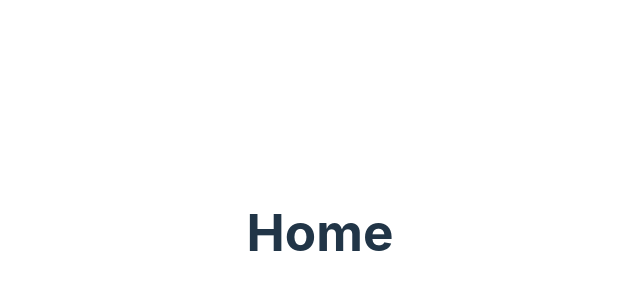
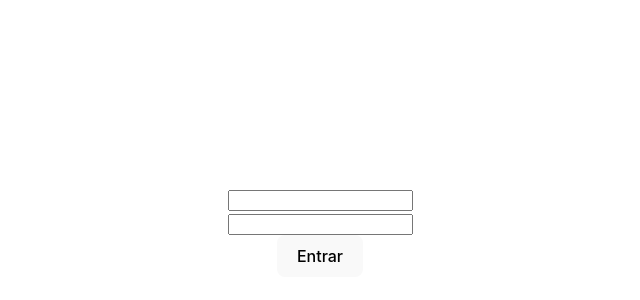
Before and after one commit to qmclouca/MercadoFacilFront, a React (Vite) app: page / in a window 1280 px wide. Shown: the part 168-468 px from the top of the page, without its empty margins (320-960 px from the left). Built offline with nearby package versions, Linux system fonts and the light colour scheme.

Commit message:
métodos de login

```diff
--- /dev/null
+++ b/src/Componentes/Login/Login.tsx
@@ -0,0 +1,65 @@
+import { useState } from "react";
+import { LoginData } from "../../Interfaces/LoginData";
+import { LoginAPI } from "../../Servicos/MercadoFacilAPI";
+const Login = () => {
+    const [loginData, setLoginData] = useState<LoginData>({
+        email: '',
+        password: ''
+    });
+
+    const handleLogin = (event: React.ChangeEvent<HTMLInputElement>) => {
+        const { name, value} = event.target;
+        setLoginData({
+            ...loginData,
+            [name]: value
+        });
+    }
+
+    const  handleSubmit = async (event: React.MouseEventHandler<HTMLButtonElement> | any) =>{
+            event.preventDefault();
+            try{
+                const response = await LoginAPI(loginData);
+                if (response.data && response.status === 200){
+                    alert('Login realizado com sucesso');
+                    sessionStorage.setItem('token', response.data.token);
+                    const testeRecuperaDado = sessionStorage.getItem('token');
+                    alert('Dado Recuperado do session storage: ' + testeRecuperaDado);
+                }
+                else{
+                    alert('Falha no login');
+                }
+            }
+            catch (e){
+                       console.error('Falha no login' + e.message);
+            }
+        }
+
+    return (
+        <>
+        <div className="LoginForm">
+            <div className="LoginInputs">
+                <form>
+                    <div>
+                        <input
+                            type="text"
+                            name="email"
+                            value={loginData.email}
+                            onChange = {handleLogin}
+                        />
+                    </div>
+                    <div>
+                        <input
+                            type="password"
+                            name="password"
+                            value={loginData.password}
+                            onChange = {handleLogin}
+                        />
+                    </div>
+                    <button className="buttonMargin" onClick={handleSubmit}>Entrar</button>
+                </form>
+            </div>
+        </div>
+        </>
+    );
+}
+export default Login;
--- a/src/Interfaces/LoginData.ts
+++ b/src/Interfaces/LoginData.ts
@@ -1,4 +1,4 @@
 export interface LoginData {
     email: string,
-    senha: string
+    password: string
 }
--- a/src/Paginas/Home/Home.tsx
+++ b/src/Paginas/Home/Home.tsx
@@ -1,9 +1,10 @@
+import Login from '../../Componentes/Login/Login';
 import './Home.css';
 const Home = () => {
     return(
         <>
             <div>
-            <h1>Home</h1>
+                <Login/>
             </div>
         </>
     );
--- a/src/Servicos/MercadoFacilAPI.tsx
+++ b/src/Servicos/MercadoFacilAPI.tsx
@@ -3,14 +3,14 @@ import { LoginData } from '../Interfaces/LoginData';
 import { Usuario } from '../Interfaces/Usuario';
 
 const apiClient = axios.create({
-    baseURL: 'https://localhost:44321/api',
+    baseURL: 'http://localhost:5165/api',
     headers:{
         'Content-Type': 'application/json'
     }
 })
 
-export const Login =(loginData: LoginData)=>{
-    return apiClient.post('/LoginController/Login', loginData)
+export const LoginAPI =(loginData: LoginData)=>{
+    return apiClient.post('/Login/login', loginData)
 }
 
 export const CriarUsuario = (dadosUsuario: Usuario) =>{
```
Also changed, not shown: src/Componentes/Login/Login.css (added).
